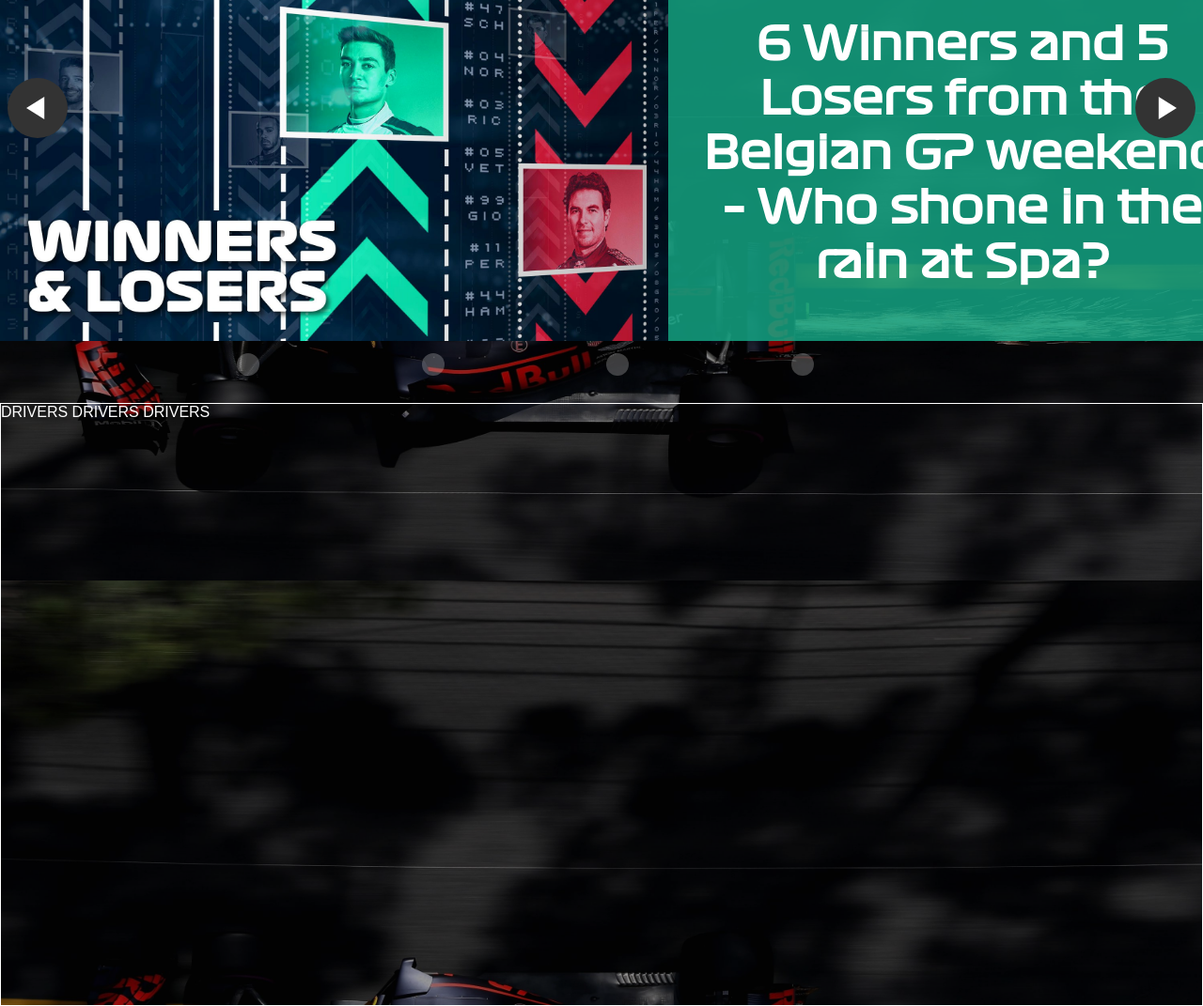
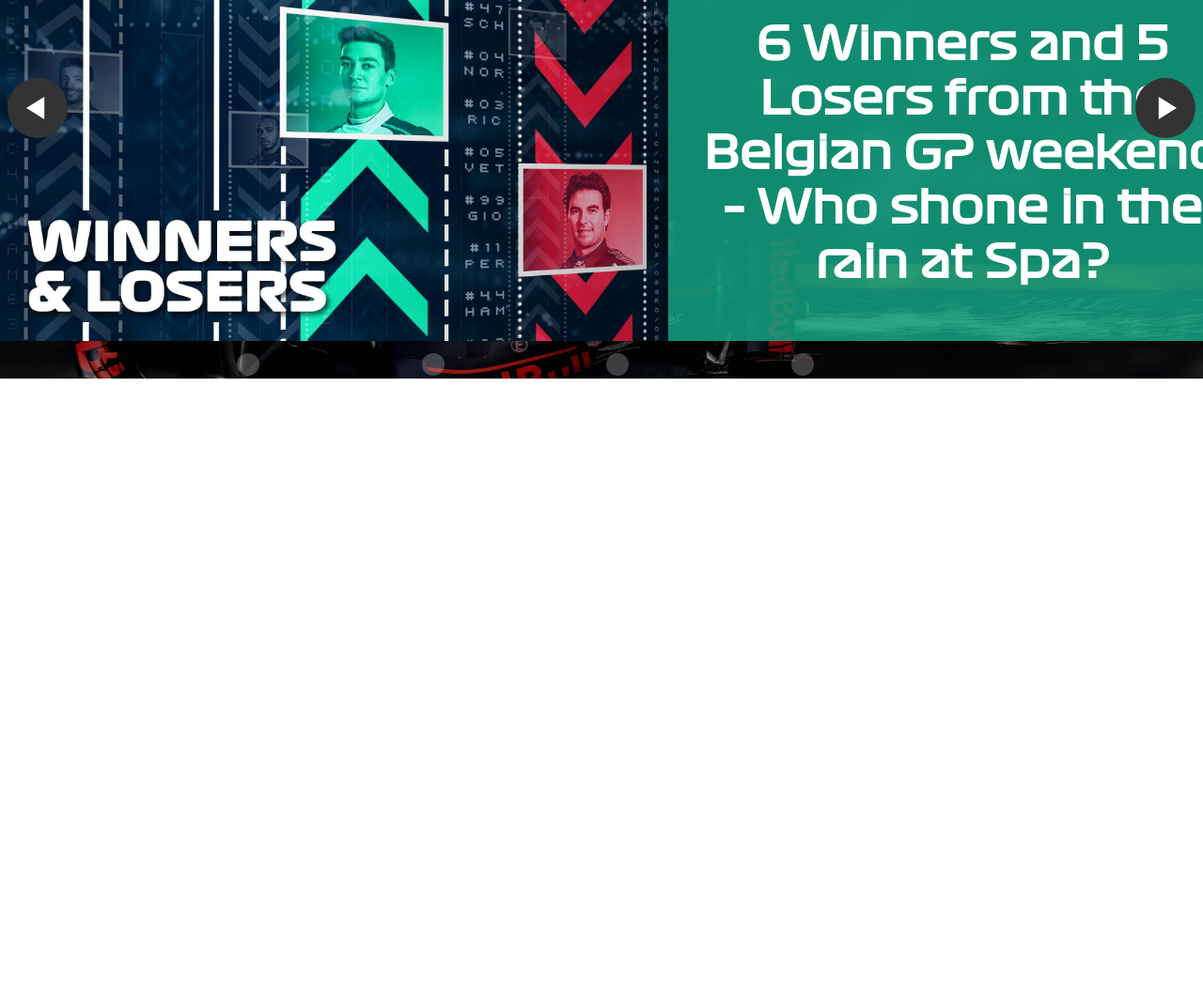
Before and after one commit to maazorawala/f1UIbugtest, a plain HTML site: page index.html in a window 1280 px wide. Shown: the part 1782-2853 px from the top of the page at 94% size. After the commit the page ends 2185 px from the top, so only its background shows below. Drawn offline with Linux system fonts and the light colour scheme; a web font is replaced by a local one.

Commit message:
Update index.html

```diff
--- a/index.html
+++ b/index.html
@@ -188,13 +188,7 @@
             </ol>
         </aside>
     </section>
-    <div class="track-result-container">
-        <div class="tab-nav">
-            <a href="#">DRIVERS</a>
-            <a href="#">DRIVERS</a>
-            <a href="#">DRIVERS</a>
-        </div>
-    </div>
+
     <script src="./script.js"></script>
 </body>
 </html>
```
